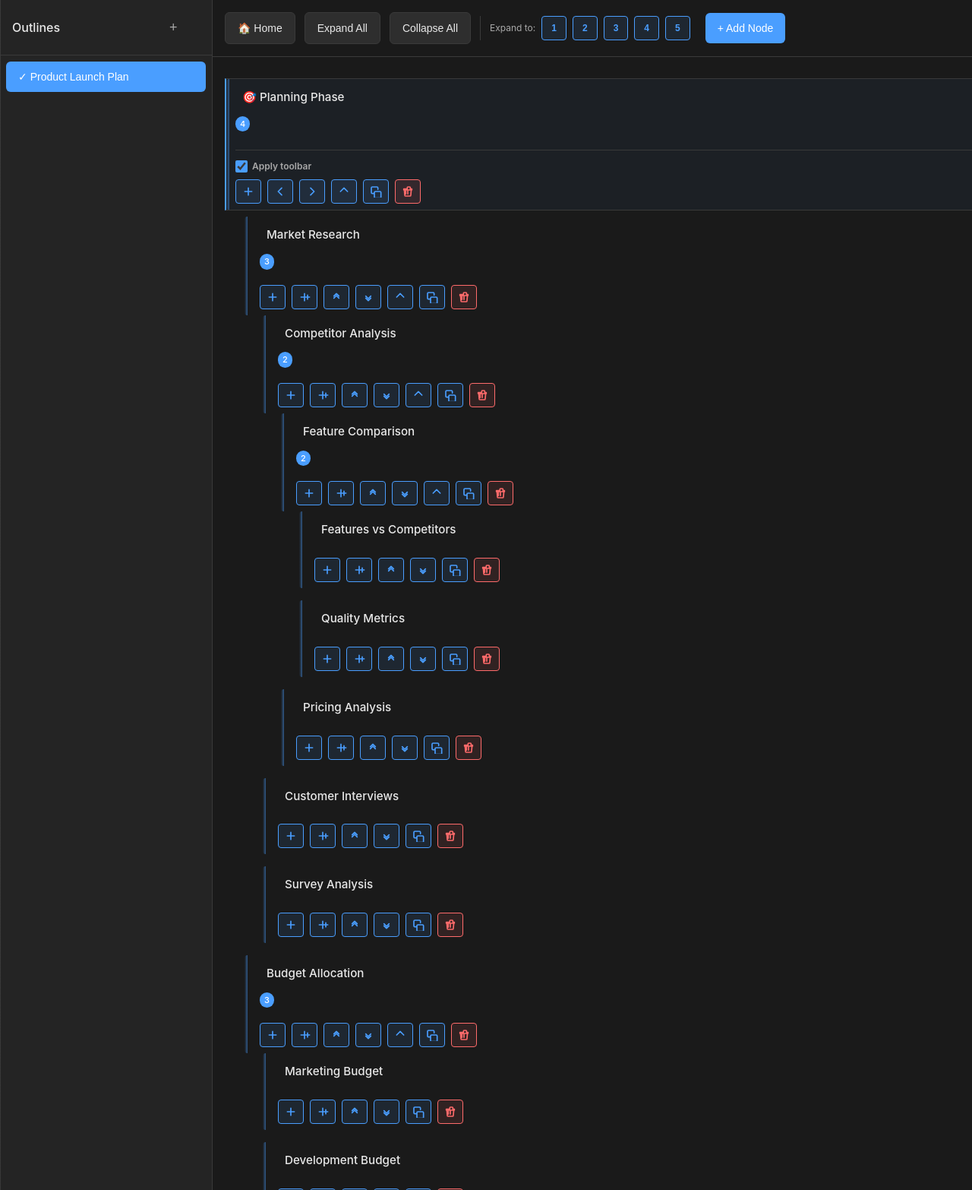
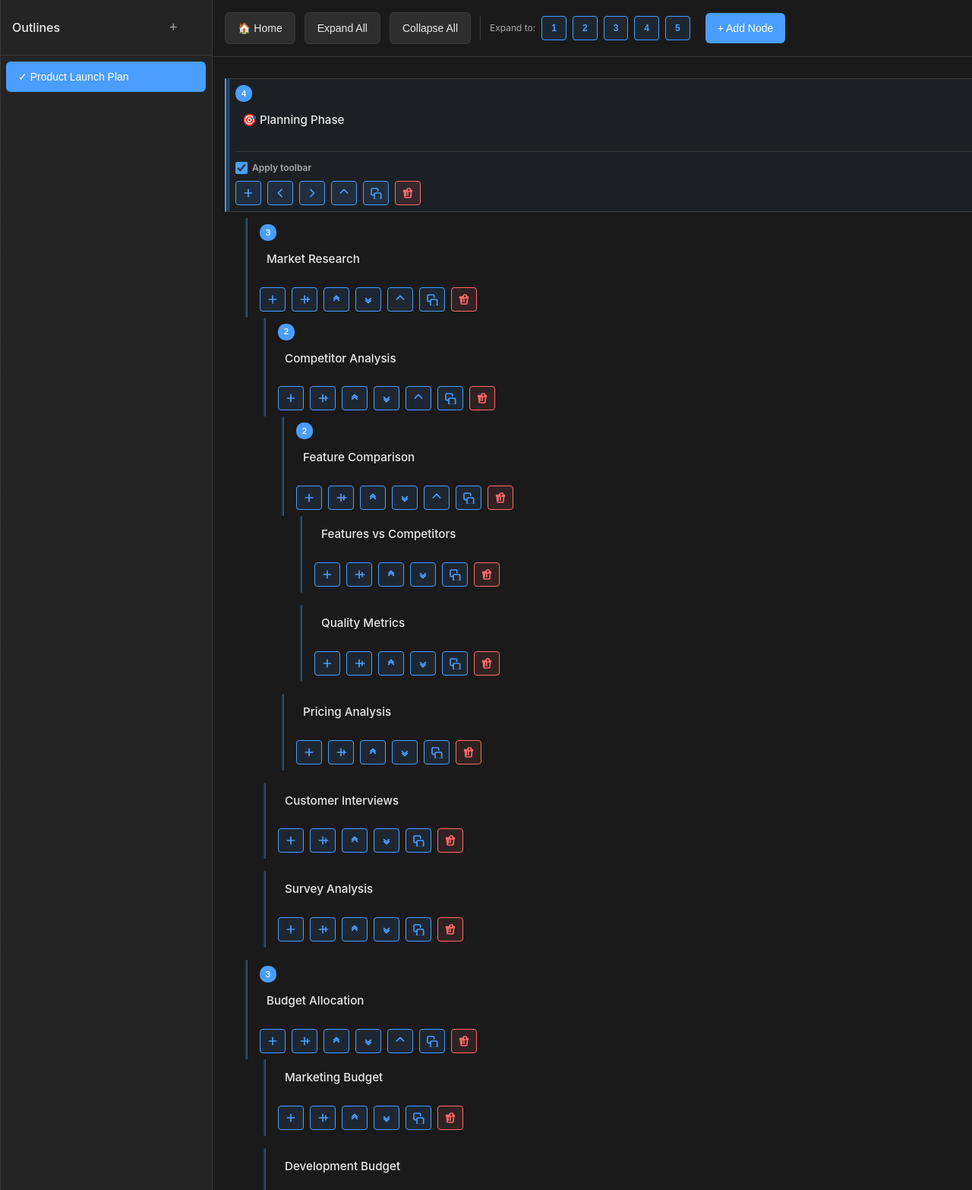
Before and after one commit to alxgz1z/mydayhub-app, a PHP site: page /outlines-prototype/index.html in a window 1280 px wide. Shown: the part 73-1639 px from the top of the page at 76% size. Run offline with PHP 8.4, Linux system fonts and the light colour scheme.

Commit message:
✨ Move child count badge to left of title for space efficiency
- Badge now appears BEFORE title (left side)
- Better visual organization
- Improved use of horizontal space
- Badge centered with min-width and height
- margin-right for proper spacing
- More compact layout

```diff
--- a/outlines-prototype/css/style.css
+++ b/outlines-prototype/css/style.css
@@ -394,14 +394,19 @@ body {
 
 /* Child Count Badge */
 .node-badge {
-    display: inline-block;
+    display: inline-flex;
+    align-items: center;
+    justify-content: center;
     background-color: var(--accent-color);
     color: white;
     font-size: 11px;
     padding: 2px 6px;
     border-radius: 10px;
     font-weight: 500;
-    align-self: flex-start;
+    min-width: 22px;
+    height: 22px;
+    margin-right: var(--spacing-sm);
+    flex-shrink: 0;
 }
 
 /* Root Node Checkbox - Controls Toolbar Applicability */
--- a/outlines-prototype/js/tree-render.js
+++ b/outlines-prototype/js/tree-render.js
@@ -350,6 +350,14 @@ const TreeRender = (() => {
         const contentEl = document.createElement('div');
         contentEl.className = 'node-content';
 
+        // Child count badge (on the left)
+        if (node.children.length > 0) {
+            const badgeEl = document.createElement('span');
+            badgeEl.className = 'node-badge';
+            badgeEl.textContent = node.children.length;
+            contentEl.appendChild(badgeEl);
+        }
+
         // Node title
         const titleEl = document.createElement('span');
         titleEl.className = 'node-title';
@@ -360,14 +368,6 @@ const TreeRender = (() => {
             startInlineEdit(titleEl, node, outlineId);
         });
         contentEl.appendChild(titleEl);
-
-        // Child count badge
-        if (node.children.length > 0) {
-            const badgeEl = document.createElement('span');
-            badgeEl.className = 'node-badge';
-            badgeEl.textContent = node.children.length;
-            contentEl.appendChild(badgeEl);
-        }
 
         itemEl.appendChild(contentEl);
 
```
